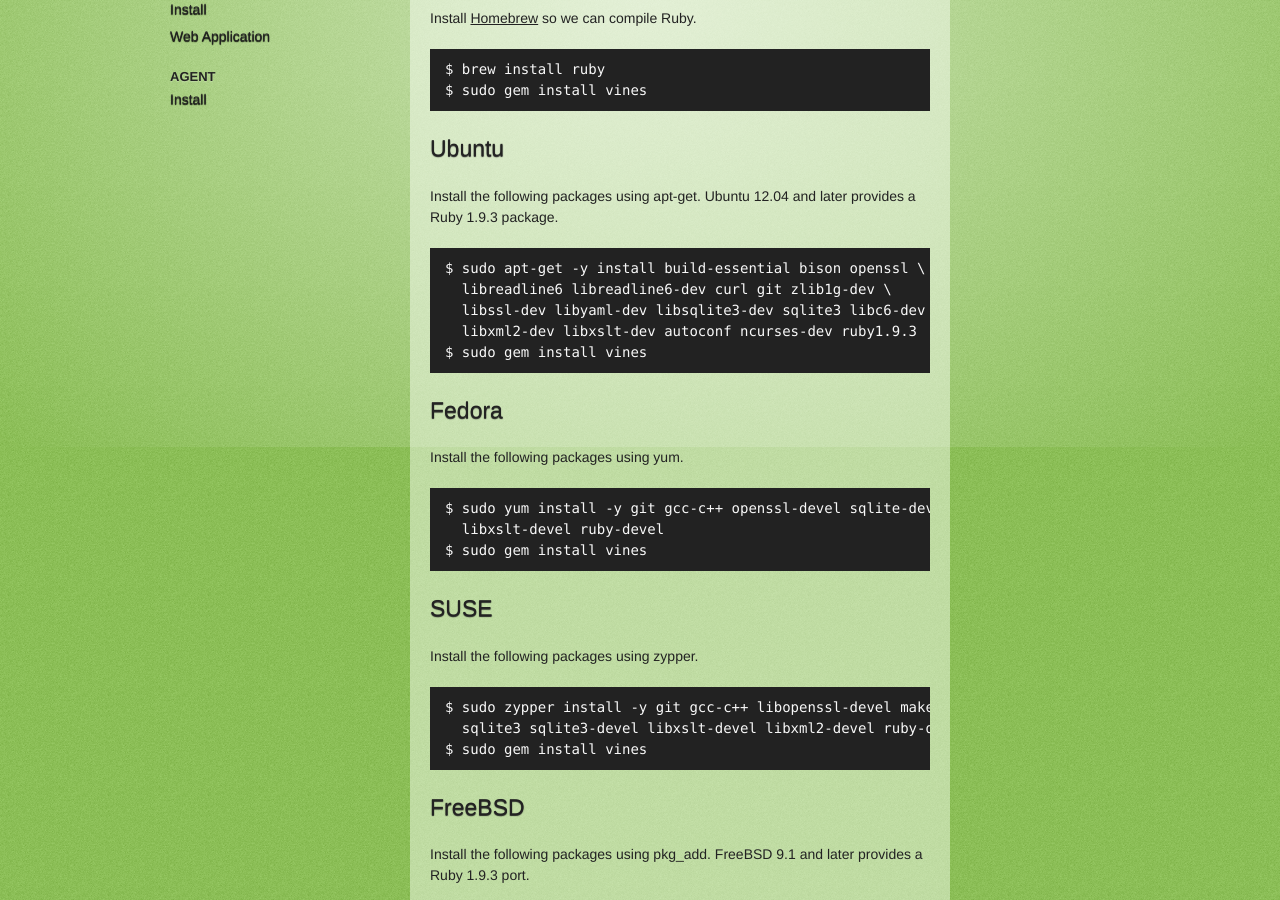
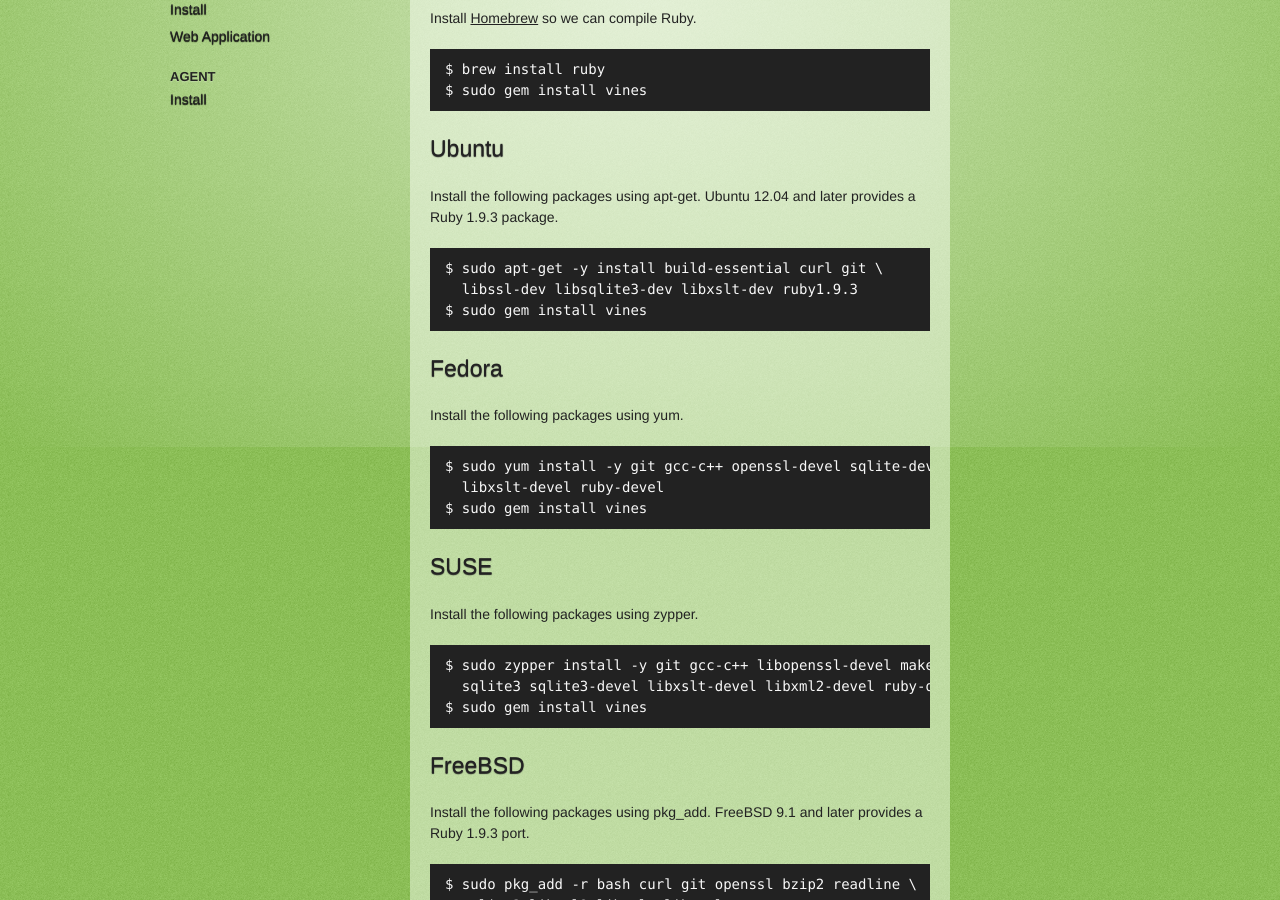
Before and after one commit to negativecode/vines, a Jekyll site: the page built from ruby.html, in a window 1280 px wide and 900 px high, scrolled down 453 px. Built offline with Jekyll 4.4.1, drawn with Linux system fonts in a browser that asks for light colours.

Commit message:
Fewer ubuntu packages needed.

```diff
--- a/ruby.html
+++ b/ruby.html
@@ -34,10 +34,8 @@
   a Ruby 1.9.3 package.
 </p>
 <pre>
-$ sudo apt-get -y install build-essential bison openssl \
-  libreadline6 libreadline6-dev curl git zlib1g-dev \
-  libssl-dev libyaml-dev libsqlite3-dev sqlite3 libc6-dev \
-  libxml2-dev libxslt-dev autoconf ncurses-dev ruby1.9.3
+$ sudo apt-get -y install build-essential curl git \
+  libssl-dev libsqlite3-dev libxslt-dev ruby1.9.3
 $ sudo gem install vines
 </pre>
 
```
